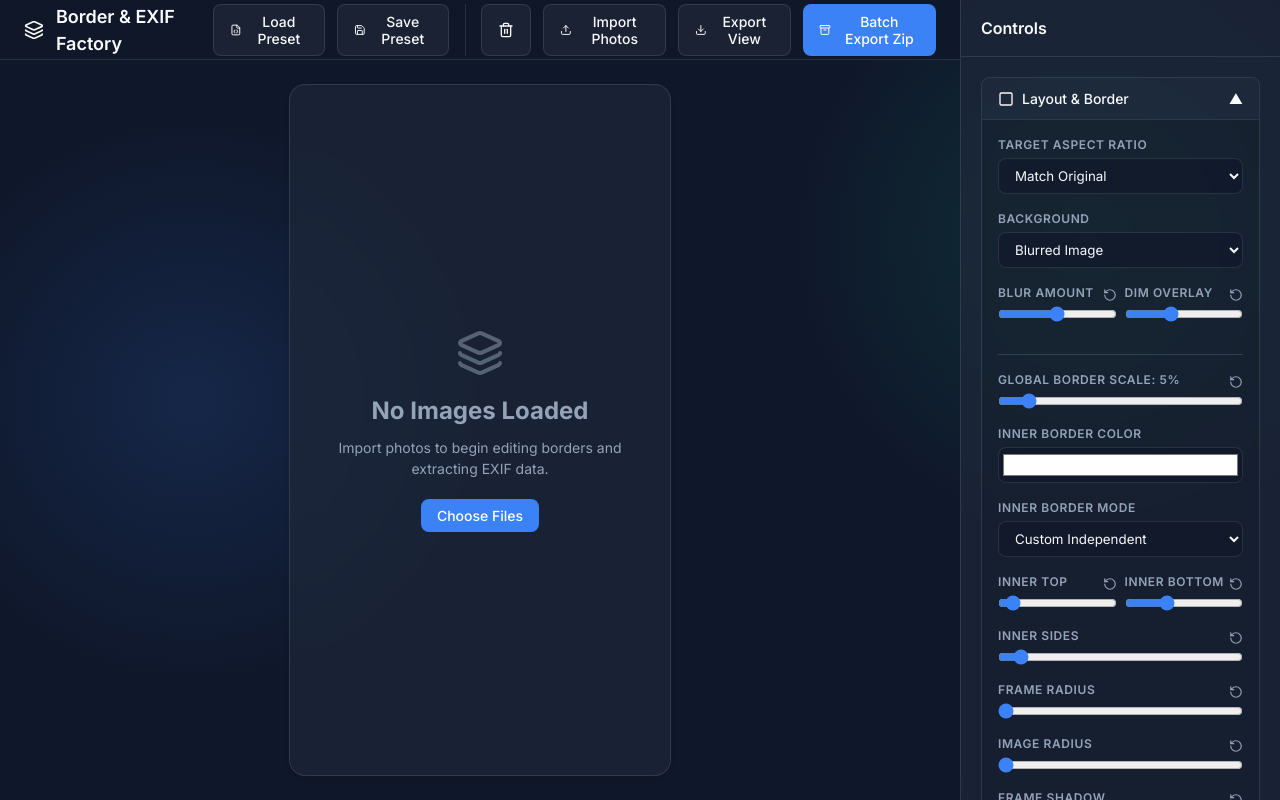
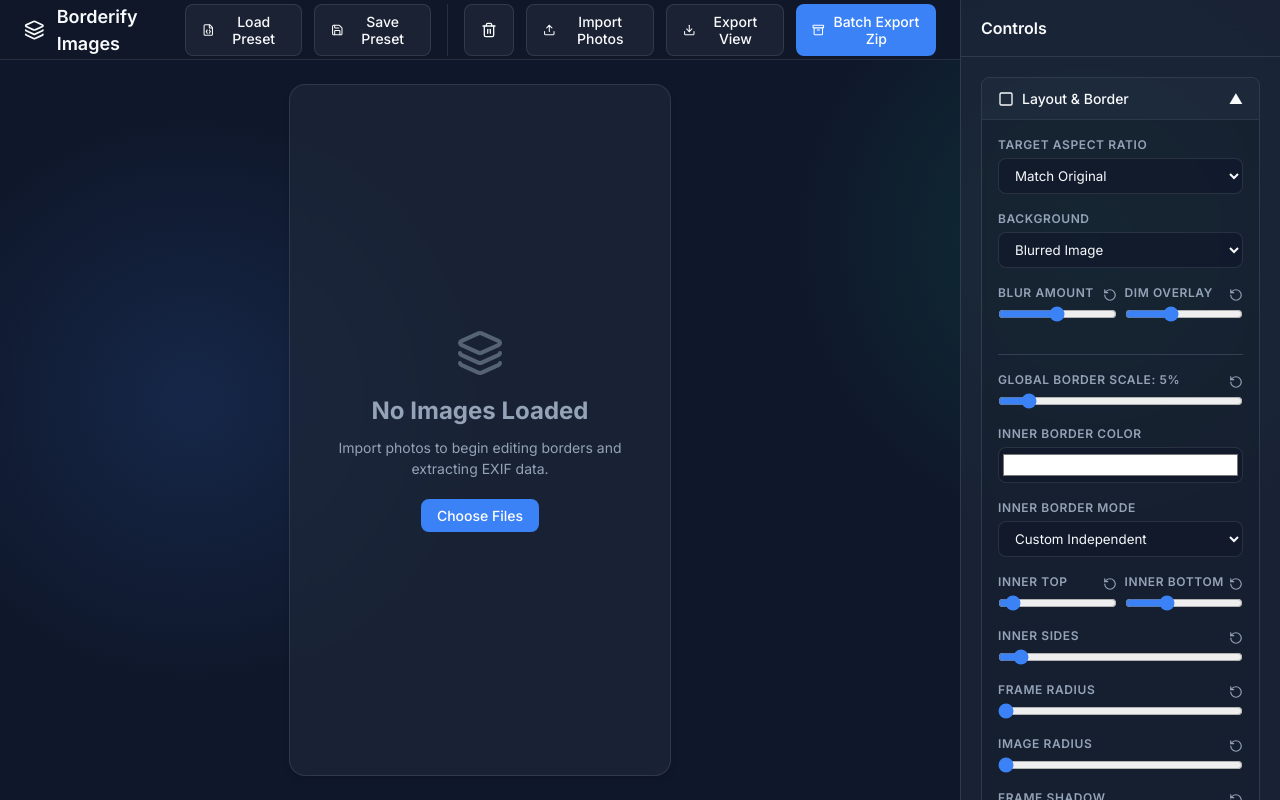
Before and after one commit to LordAmit/antigravity, a React (Vite) app in the folder photo-border-app/: page / in a window 1280 px wide. Built offline with nearby package versions, Linux system fonts and the light colour scheme.

Commit message:
title update

```diff
--- a/photo-border-app/index.html
+++ b/photo-border-app/index.html
@@ -1,13 +1,16 @@
 <!doctype html>
 <html lang="en">
+
 <head>
   <meta charset="UTF-8" />
   <link rel="icon" type="image/svg+xml" href="/favicon.svg" />
   <meta name="viewport" content="width=device-width, initial-scale=1.0" />
-    <title>photo-border-app</title>
+  <title>Borderify Images</title>
 </head>
+
 <body>
   <div id="root"></div>
   <script type="module" src="/src/main.tsx"></script>
 </body>
+
 </html>
--- a/photo-border-app/src/App.tsx
+++ b/photo-border-app/src/App.tsx
@@ -32,7 +32,7 @@ function App() {
           `;
           document.head.appendChild(style);
           if ('fonts' in document) {
-            document.fonts.load(`16px "${label.fontFamily}"`).then(() => updateConfig(c => ({...c})));
+            document.fonts.load(`16px "${label.fontFamily}"`).then(() => updateConfig(c => ({ ...c })));
           }
         }
       } else if (label.fontFamily && !label.fontFamily.includes('sans-serif')) {
@@ -55,14 +55,14 @@ function App() {
 
         // When loaded, trigger a state update just to re-render the canvas
         link.onload = () => {
-          updateConfig(c => ({...c}));
+          updateConfig(c => ({ ...c }));
         };
 
         document.head.appendChild(link);
 
         // Also force Document.fonts to be ready if it's local but needs to be parsed
         if ('fonts' in document) {
-          document.fonts.load(`16px "${font}"`).catch(() => {});
+          document.fonts.load(`16px "${font}"`).catch(() => { });
         }
       }
     });
@@ -204,7 +204,7 @@ function App() {
         <header className="top-bar">
           <div style={{ display: 'flex', alignItems: 'center', gap: '12px' }}>
             <Layers className="text-blue-500" size={24} />
-            <h1 style={{ fontSize: '18px', fontWeight: 600 }}>Border & EXIF Factory</h1>
+            <h1 style={{ fontSize: '18px', fontWeight: 600 }}>Borderify Images</h1>
           </div>
           <div style={{ display: 'flex', gap: '12px' }}>
             <input
```
Lines whose indentation alone changed are shown as unchanged.
